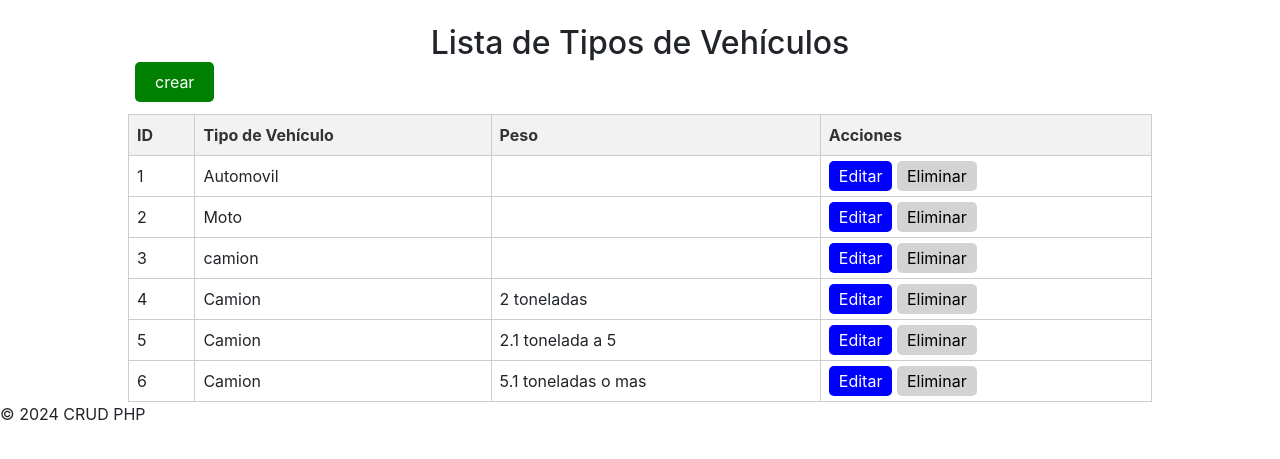
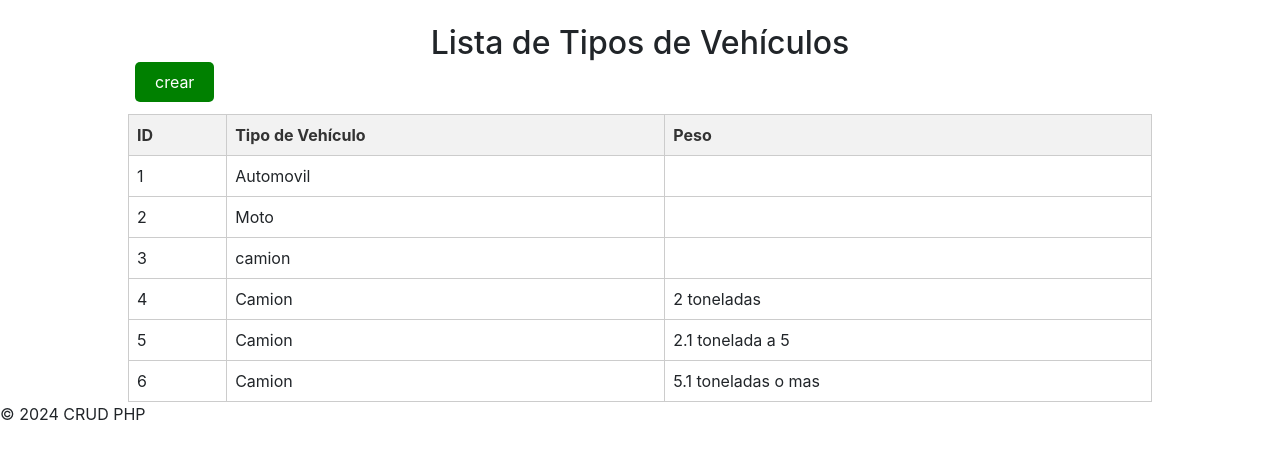
Before and after one commit to ortiz1416/impuesto, a PHP site: page /crud/tp_vehiculos/read.php in a window 1280 px wide. Shown: the part 56-515 px from the top of the page. Run offline with PHP 8.4, Linux system fonts and the light colour scheme; the visitor is signed in with stand-in values (Sample User, id 1); data comes from the database, SQL or seed files in the repository.

Commit message:
Update read.php

```diff
--- a/crud/tp_vehiculos/read.php
+++ b/crud/tp_vehiculos/read.php
@@ -23,7 +23,7 @@ include '../includes/header.php'; ?>
         <th>Tipo de Vehículo</th>
         <th>Peso</th>
 
-        <th>Acciones</th>
+
     </tr>
     <?php
     $sql = "SELECT * FROM tp_vehiculos";
@@ -36,10 +36,7 @@ include '../includes/header.php'; ?>
                     <td>" . $row["vehiculos"] . "</td>
                     <td>" . $row["peso"] . "</td>
 
-                    <td>
-                        <a href='update.php?id=" . $row["id"] . "'>Editar</a>
-                        <a href='delete.php?id=" . $row["id"] . "'>Eliminar</a>
-                    </td>
+
                   </tr>";
         }
     } else {
```
